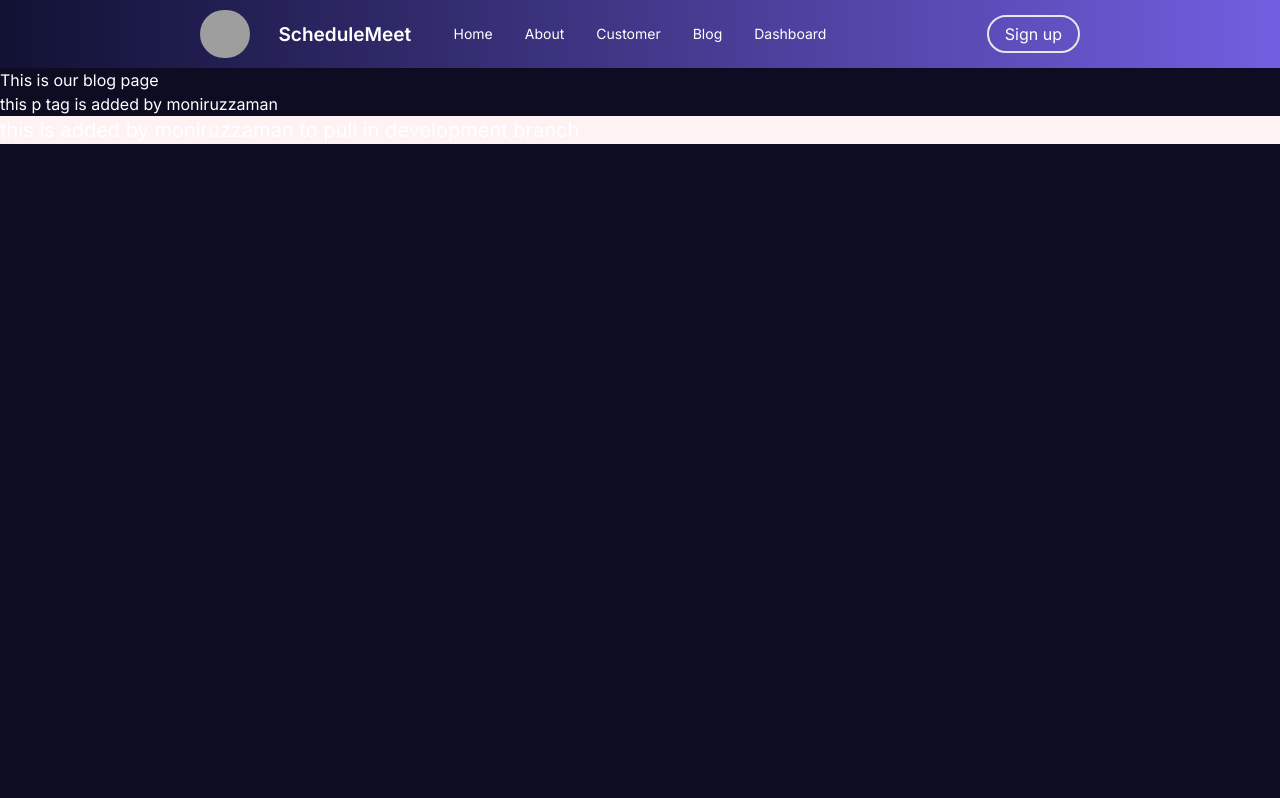
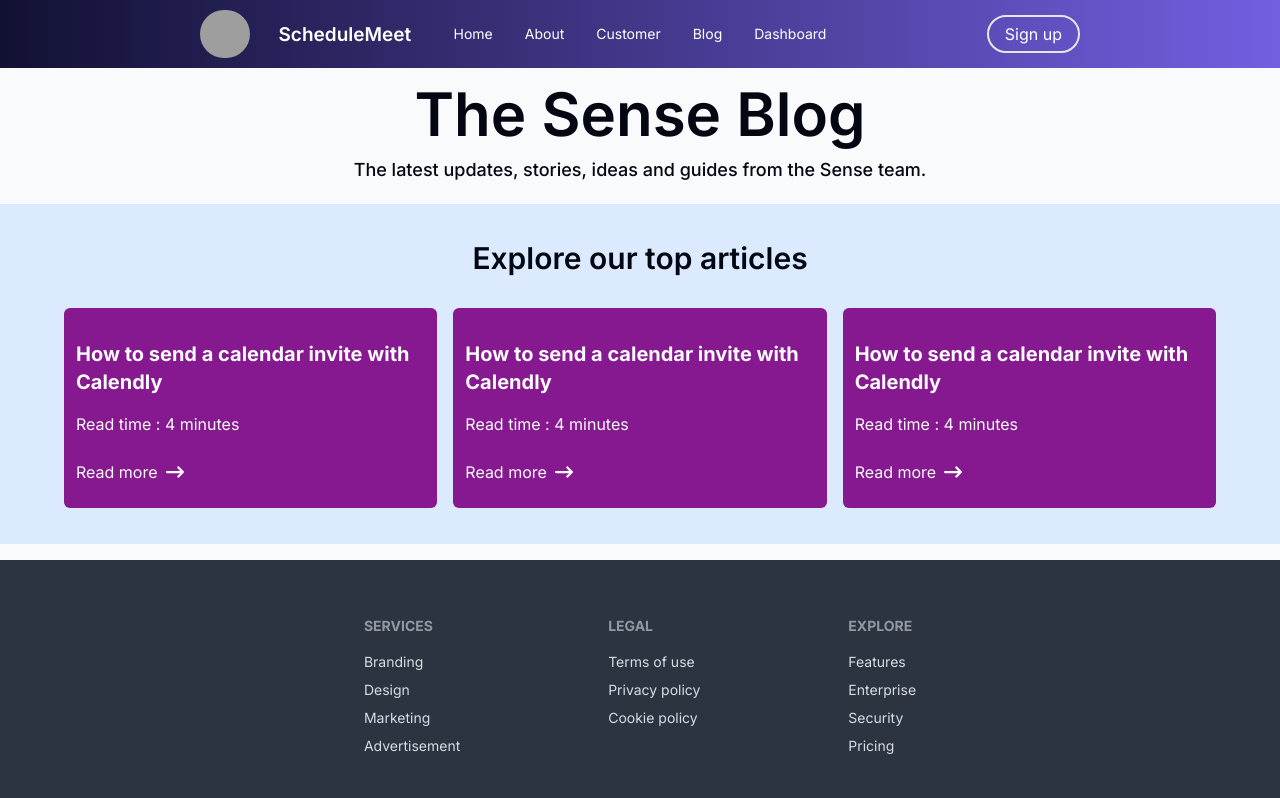
Before and after one commit to Naymul-NN/Schedulemeet-client, a Next.js app: page /blog in a window 1280 px wide. Shown: the top 798 px of the page. Built offline with nearby package versions, Linux system fonts and the light colour scheme; grey boxes are pictures that could not be loaded.

Commit message:
blog page : title section added , top 3 blog section added

```diff
--- a/src/app/blog/page.jsx
+++ b/src/app/blog/page.jsx
@@ -1,13 +1,40 @@
+import TopArticleCard from "@/components/blog/TopArticleCard";
+import Title from "@/shared/Title/title";
 import React from "react";
 
 const Blog = () => {
   return (
-    <div className="min-h-screen">
-      This is our blog page
-      <p> this p tag is added by moniruzzaman</p>
-      <p className=" bg-red-50 text-xl    ">
-        this is added by moniruzzaman to pull in development branch
-      </p>
+    <div className="blogContainer bg-gray-50 text-gray-950  ">
+      <div className="blogWrapper   m-auto py-4  ">
+        {/* title section starts  */}
+
+        <Title title={"The Sense Blog"} />
+
+        <p className="   text-center font-medium text-sm sm:text-base md:text-lg pt-3 pb-5   ">
+          The latest updates, stories, ideas and guides from the Sense team.
+        </p>
+
+        {/* title section ends  */}
+
+        {/* top 3 articles section starts  */}
+        <div className="topArticles  py-9 bg-blue-100   ">
+          {/* top article title starts  */}
+
+          <div className="topArticleTitle text-xl sm:text-2xl md:text-3xl font-bold sm:font-semibold  text-center pb-8 ">
+            <h1>Explore our top articles</h1>
+          </div>
+          {/* top article title ends  */}
+
+          <div className="topArticleCardContainer w-[75%] sm:w-[90%] m-auto grid grid-cols-1 sm:grid-cols-2 md:grid-cols-3 gap-x-4 gap-y-8  ">
+            <TopArticleCard />
+            <TopArticleCard />
+            <TopArticleCard />
+          </div>
+        </div>
+        {/* top 3 articles section ends  */}
+
+        {/*  */}
+      </div>
     </div>
   );
 };
--- /dev/null
+++ b/src/components/blog/TopArticleCard.jsx
@@ -0,0 +1,33 @@
+import React from "react";
+import { FaArrowRightLong } from "react-icons/fa6";
+
+const TopArticleCard = () => {
+  return (
+    <div className="topArticleContainer   ">
+      <div className="topArticleWrapper bg-fuchsia-800 rounded-md py-4 sm:py-6 px-2 sm:px-3 group text-gray-50 ">
+        {/* title starts  */}
+
+        <h1 className="  text-lg md:text-xl font-bold py-1.5 sm:py-2 ">
+          How to send a calendar invite with Calendly
+        </h1>
+        {/* title ends  */}
+
+        {/* read time starts  */}
+        <h1 className=" py-1.5 sm:py-2 text-xs sm:text-sm md:text-base ">
+          Read time : 4 minutes{" "}
+        </h1>
+        {/* read time ends */}
+
+        {/* read more button starts  */}
+        <div className="readMore  pt-3 sm:pt-4 flex  items-center self-center gap-x-1 sm:gap-x-2    ">
+          <h1 className=" text-sm sm:text-base ">Read more </h1>
+
+          <FaArrowRightLong className=" text-base sm:text-lg group-hover:translate-x-1 transition-all duration-200  " />
+        </div>
+        {/* read more button ends  */}
+      </div>
+    </div>
+  );
+};
+
+export default TopArticleCard;
```
Also changed, not shown: src/shared/Title/title.jsx (+6 -8 lines), 1 other file (tests, documents, lock files or other folders).
